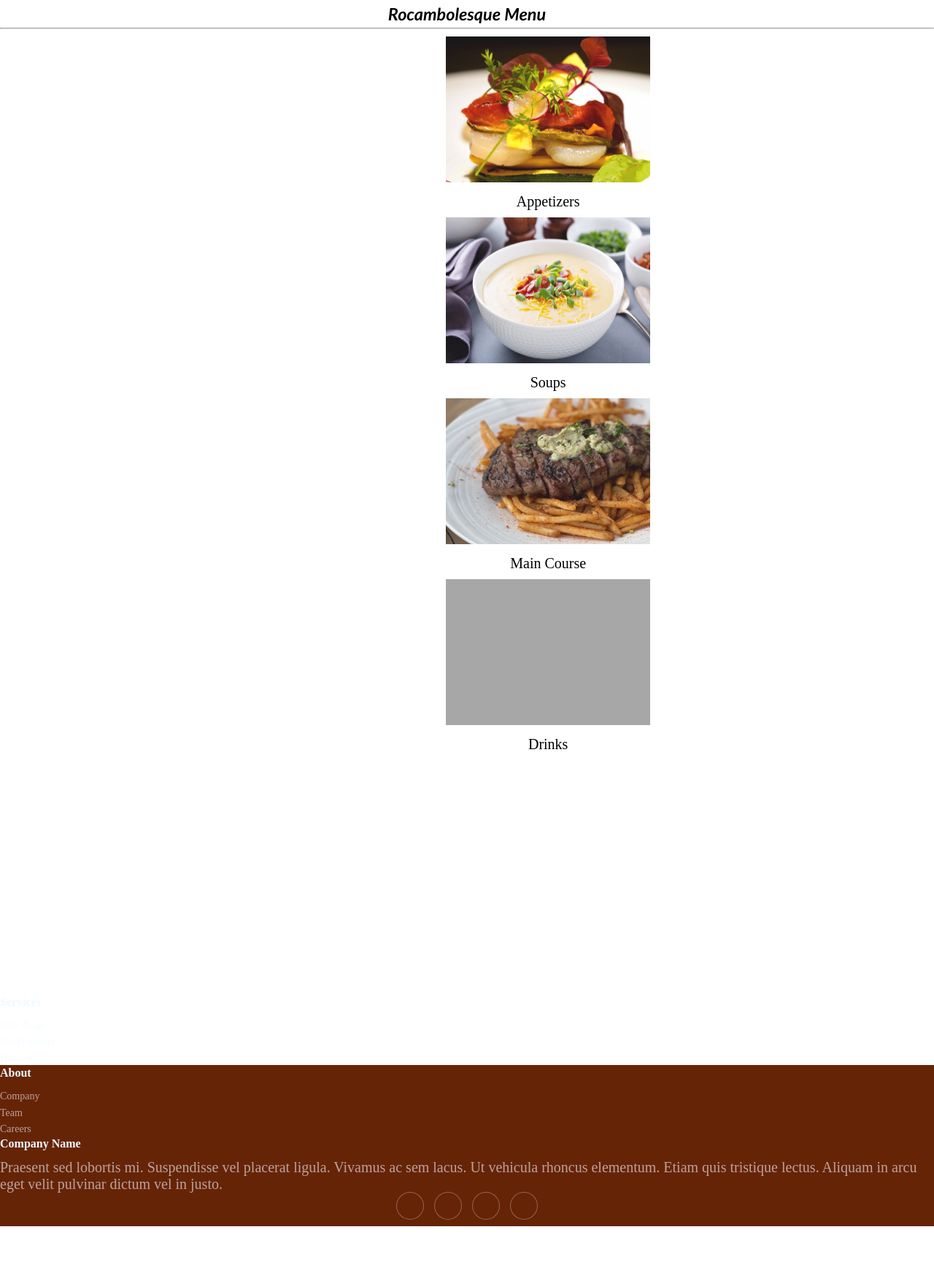
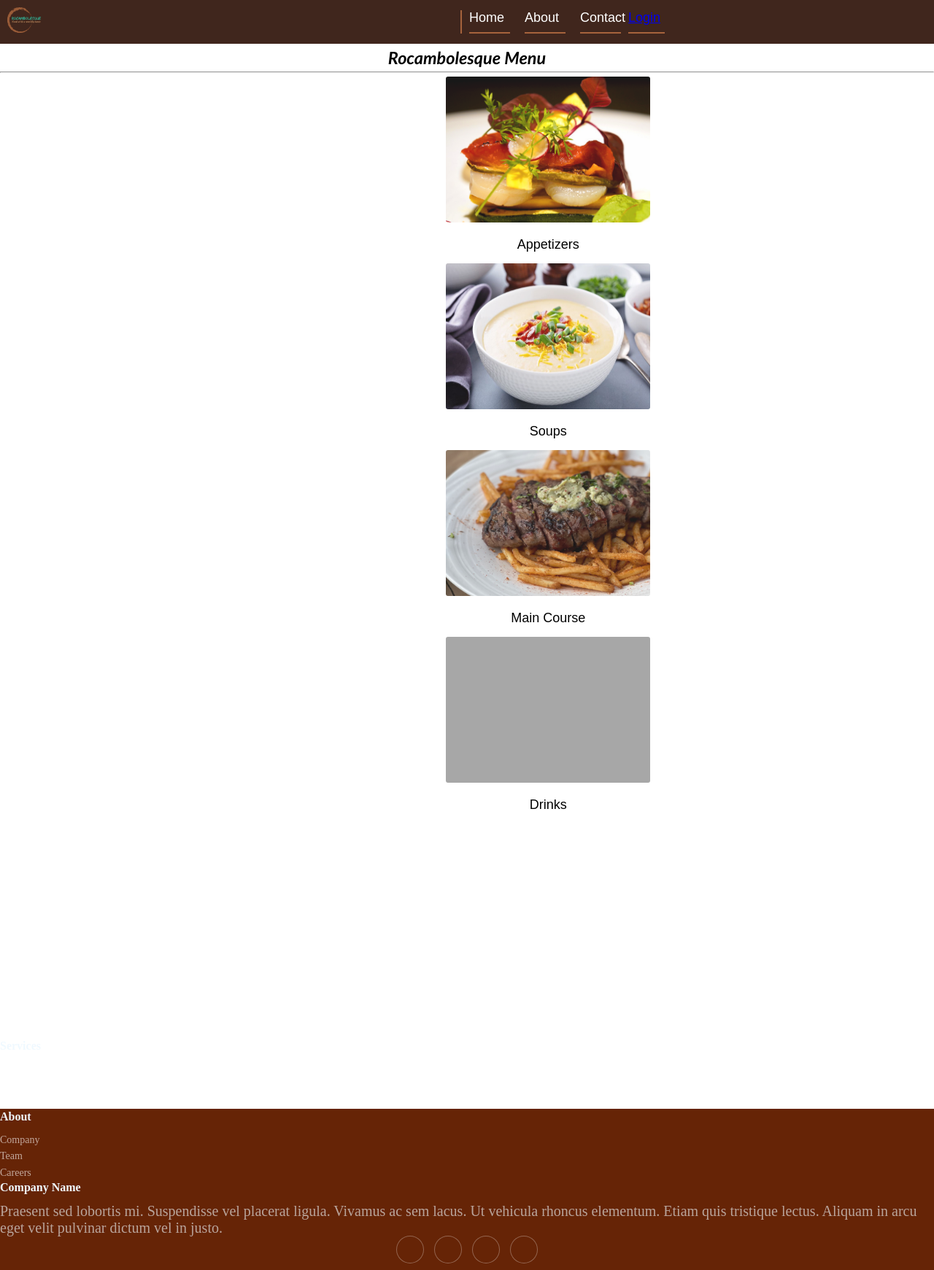
Before and after one commit to Jaswand/MVC---Project-L2, a PHP site: page / in a window 1280 px wide; the page is wider, and only the part inside the window is pictured. Shown: that part at 73% size. Before the commit the page ends 1681 px from the top of that part, so only its background shows below. Run offline with PHP 8.4, Linux system fonts and the light colour scheme; some libraries are stand-ins or nearby versions; grey boxes are pictures that could not be loaded.

Commit message:
navbar added (unfinished) + Menu images changes
The navbar doesn't look optimal yet, no pages linked

```diff
--- a/mvc-framework-io-sd-2109A/app/views/landingpages/menu.php
+++ b/mvc-framework-io-sd-2109A/app/views/landingpages/menu.php
@@ -10,19 +10,35 @@
 </head>
 
 <body>
+    <!-- Navigation Bar -->
+    <nav>
+        <div class="logo">
+            <img src="img/Rocambolesque-logo-DEF.png" alt="Logo">
+        </div>
+        <ul class="nav-links vertical-line">
+            <li class="horizontal-line"><a href="">Home</a></li>
+            <li class="horizontal-line"><a href="#">About</a></li>
+            <li class="horizontal-line"><a href="#">Contact</a></li>
+        </ul>
+        <ul class="nav-right">
+            <li class="horizontal-login-line"><a href="#">Login</a></li>
+        </ul>
+    </nav>
+
     <div class="title">
         <h3>Rocambolesque Menu</h3>
     </div>
     <hr>
+
     <ul class="list-unstyled list-inline text-center">
         <div class="images">
-            <img src="/img/appetizers.png" alt="appetizers" class="appetizers">
+            <img src="/img/appetizers.png" alt="appetizers" class="appetizers" id="images" onclick="window.location.href='https://w3docs.com';">
             <figcaption>Appetizers</figcaption>
-            <img src="/img/soups.png" alt="soups" class="soups">
+            <img src="/img/soups.png" alt="soups" class="soups" id="images" onclick="window.location.href='https://w3docs.com';">
             <figcaption>Soups</figcaption>
-            <img src="/img/main.png" alt="main" class="main">
+            <img src="/img/main.png" alt="main" class="main" id="images" onclick="window.location.href='https://w3docs.com';">
             <figcaption>Main Course</figcaption>
-            <img src="/img/drinks.png" alt="drinks" class="drinks">
+            <img src="/img/drinks.png" alt="drinks" class="drinks" id="images" onclick="window.location.href='https://w3docs.com';">
             <figcaption>Drinks</figcaption>
         </div>
     </ul>
--- a/mvc-framework-io-sd-2109A/public/css/menupage.css
+++ b/mvc-framework-io-sd-2109A/public/css/menupage.css
@@ -22,6 +22,8 @@ body {
     padding: 5px;
 }
 
+/*images */
+
 .bg-image {
     padding: 20rem;
     background-image: url(https://www.restaurantzuiver.nl/wp-content/uploads/2020/02/Restaurant-Zuiver-Amersfoort-16.jpg);
@@ -39,7 +41,6 @@ img {
 p {
     float: right;
 }
-
 
 /* Footer */
 .footer-dark {
@@ -147,7 +148,7 @@ p {
     height: 420px;
 }
 
-/* Images */
+/* Menu Images and Figcaption */
 .images {
     width: 1400px;
     height: 1000px;
@@ -155,42 +156,99 @@ p {
     padding-left: 4%;
 }
 
+#images:hover {
+    background-color: yellow;
+}
+
+figcaption {
+    color: black;
+    padding: 10px;
+    font-family: sans-serif;
+}
+
 .appetizers {
     border-radius: 8px;
-    padding: 10px;
+    padding: 5px;
+    cursor: pointer;
 }
 
 .soups {
     border-radius: 8px;
-    padding: 10px;
+    padding: 5px;
+    cursor: pointer;
 }
 
 .main {
     border-radius: 8px;
-    padding: 10px;
+    padding: 5px;
+    cursor: pointer;
 }
 
 .drinks {
     border-radius: 8px;
-    padding: 10px;
+    padding: 5px;
+    cursor: pointer;
 }
 
 
 
-
 /* Navagation */
-.navbar {
-    overflow: hidden;
-    background-color: #662406;
+nav {
+    display: flex;
+    align-items: center;
+    background-color: #40261D;
+    color: #fff;
+    padding: 10px;
     font-family: Arial, Helvetica, sans-serif;
-    height: 70px;
 }
 
-.navbar a {
-    float: left;
-    font-size: 25px;
-    color: white;
+.logo img {
+    height: 10%;
+    width: 7.5%;
+    padding-right: 30px;
+}
+
+.nav-links {
+    display: flex;
+}
+
+.nav-links li {
+    margin: 0 10px;
+}
+
+.nav-links li a {
+    color: #fff;
+    text-decoration: none;
+    font-size: 18px;
     text-align: center;
-    padding: 14px 16px;
+}
+
+ul {
+
+    color: #fff;
     text-decoration: none;
+    font-size: 18px;
+    justify-content: flex-end;
 }
+
+.vertical-line {
+    border-left: 2px solid #A6633C;
+}
+
+.horizontal-line {
+    border-bottom: 2px solid #A6633C;
+    height: 30px;
+    width: 56px;
+    display: flex;
+}
+
+.horizontal-login-line {
+    border-bottom: 2px solid #A6633C;
+    height: 30px;
+    width: 50px;
+    display: flex;
+}
+
+.nav-right {
+    text-align: right;
+}
```
Also changed, not shown: mvc-framework-io-sd-2109A/public/img/Rocambolesque-logo-DEF.png (added).
